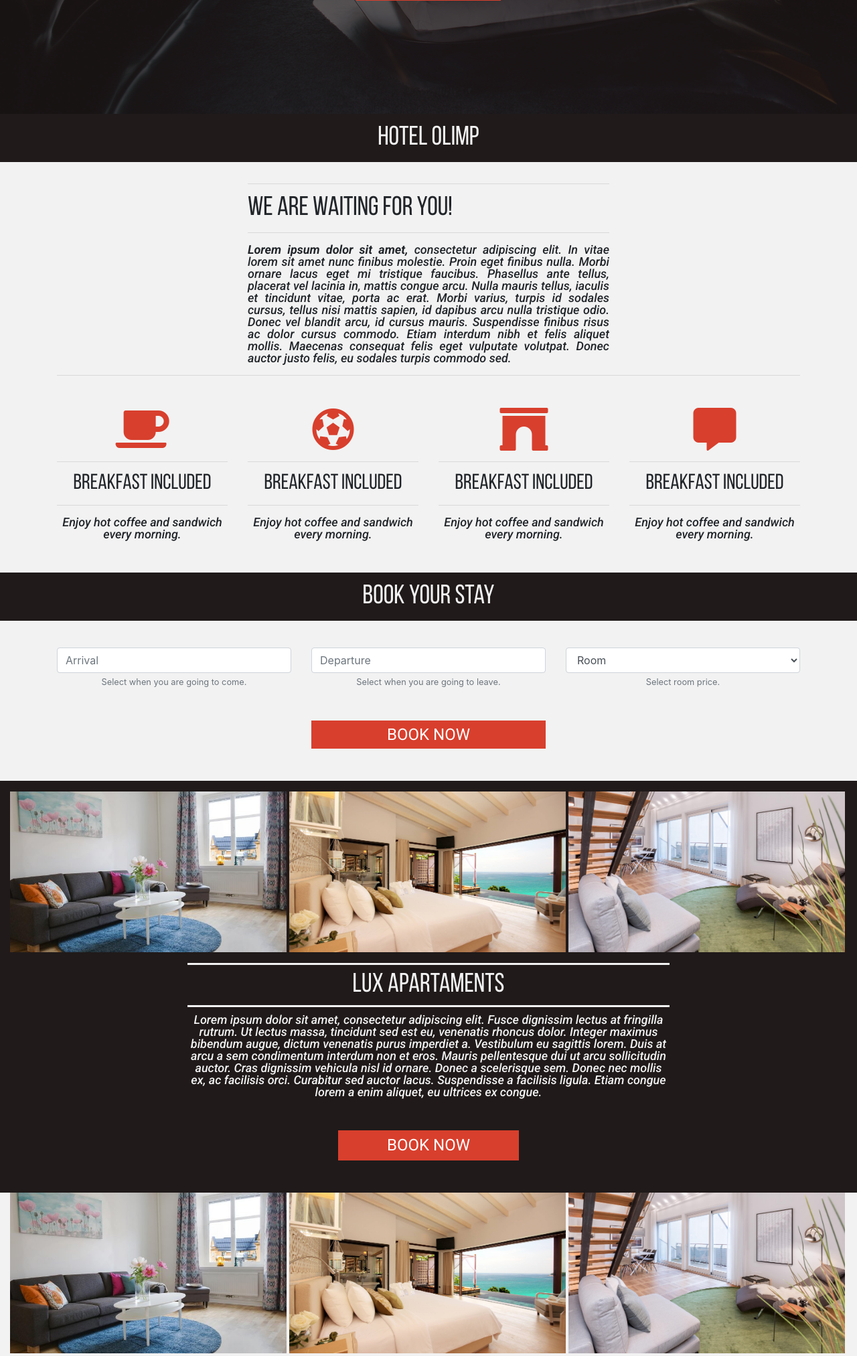
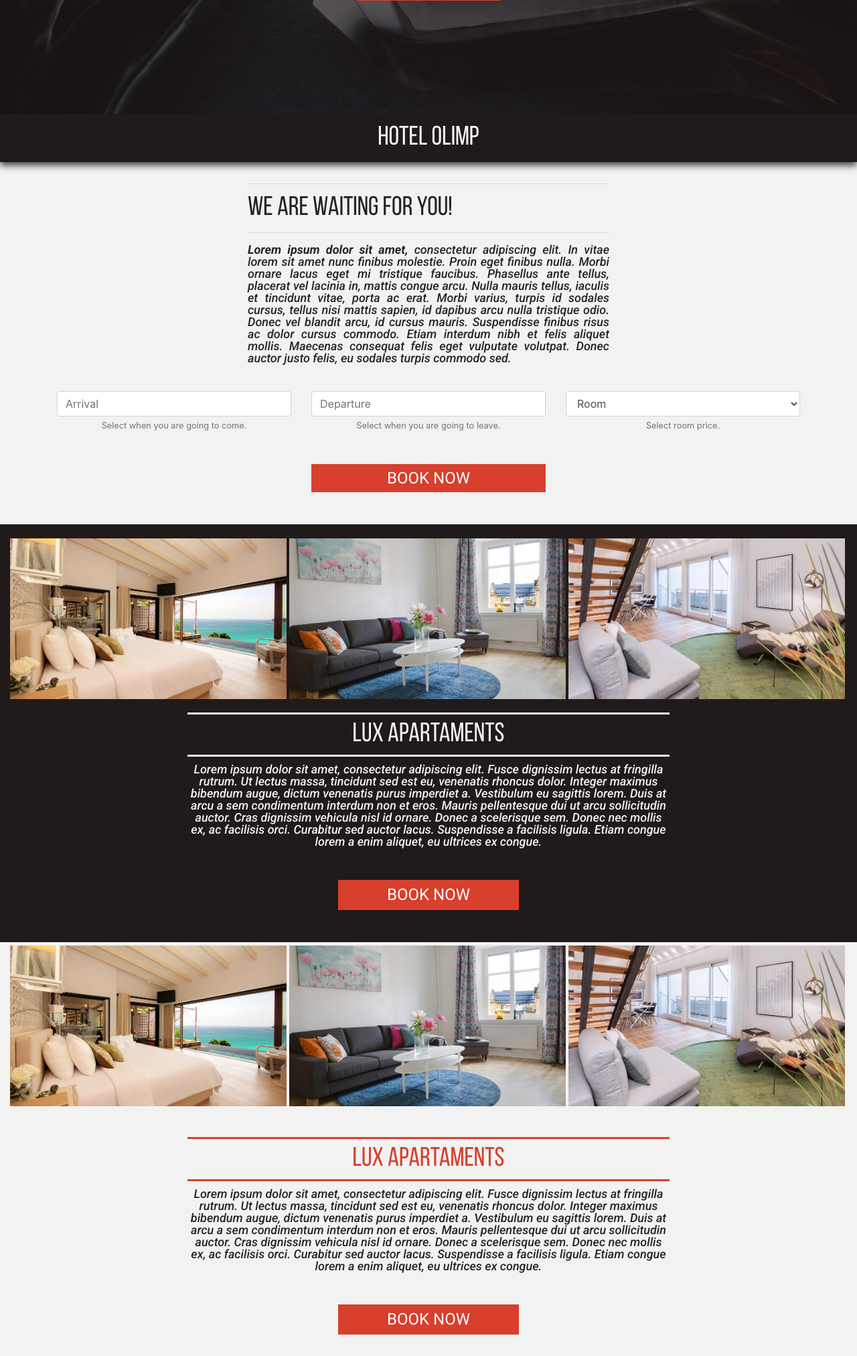
Before and after one commit to artefaktff/artbakulev_second, a Django app: page /other/olimp in a window 1280 px wide. Shown: the part 630-2655 px from the top of the page at 67% size. Run offline with Django 3.2, Linux system fonts and the light colour scheme; some libraries are stand-ins or nearby versions.

Commit message:
Change other/olimp frontend

```diff
--- a/other/templates/other/index.html
+++ b/other/templates/other/index.html
@@ -1,24 +1,23 @@
 <!--TODO: Сделай схему проезда - спойлер-->
 <!--TODO: рассылка и программа лояльности-->
-
-{% load static %}
 <!DOCTYPE html>
 <html lang="ru">
 <head>
     <meta charset="UTF-8">
     <title>Hotel Olimp</title>
-    <link rel="stylesheet" type="text/css" href="{% static "other/css/bootstrap.min.css" %}">
+    <link rel="stylesheet" type="text/css" href="css/bootstrap.min.css">
     <link href="https://fonts.googleapis.com/css?family=Roboto" rel="stylesheet">
     <link rel="stylesheet" href="https://use.fontawesome.com/releases/v5.8.1/css/all.css"
           integrity="sha384-50oBUHEmvpQ+1lW4y57PTFmhCaXp0ML5d60M1M7uH2+nqUivzIebhndOJK28anvf" crossorigin="anonymous">
-    <link rel="stylesheet" type="text/css" href="{% static "other/css/main.css" %}">
+    <link rel="stylesheet" type="text/css" href="css/lightbox.css">
+    <link rel="stylesheet" type="text/css" href="css/main.css">
 
 </head>
 <body>
 <div id="navbar">
     <nav class="navbar my-navbar fixed-top navbar-expand-lg black-bg-75">
         <div class="container">
-            <a class="navbar-brand a-no-decoration" href="#">Olimp</a>
+            <a class="anchor navbar-brand a-no-decoration" href="#jumbotron">Olimp</a>
             <div class="collapse navbar-collapse" id="navbarSupportedContent">
                 <ul class="navbar-nav ml-auto">
                     <li class="nav-item active">
@@ -38,7 +37,7 @@
                         <a class="anchor nav-link a-no-decoration" href="#about-us">ABOUT US</a>
                     </li>
                     <li class="nav-item">
-                        <a class="anchor nav-link a-no-decoration" href="#jumbotron-footer">BOOK</a>
+                        <a id="book-menu-item" class="anchor nav-link a-no-decoration" href="#jumbotron-footer">BOOK</a>
                     </li>
                 </ul>
             </div>
@@ -64,71 +63,41 @@
         </div>
     </div>
 </div>
-<div id="advantages" class="text-center white-bg">
 
-    <div class="black-bg">
+
+<div id="book-preview" class="white-bg">
+    <div class="text-center white-bg">
+        <div class="black-bg-with-shadow">
             <h1 class="subtitle white-text p-3">HOTEL OLIMP</h1>
         </div>
         <div class="container">
             <div class="row mt-3">
                 <div class="col-3"></div>
+
                 <div class="col-6 text-justify">
                     <hr>
                     <h3 class="subtitle">We are waiting for you!</h3>
                     <hr>
                     <p class="italic-text"><strong>Lorem ipsum dolor sit amet,</strong> consectetur adipiscing elit. In
                         vitae lorem sit amet nunc finibus molestie. Proin
-                    eget finibus nulla. Morbi ornare lacus eget mi tristique faucibus. Phasellus ante tellus, placerat
+                        eget finibus nulla. Morbi ornare lacus eget mi tristique faucibus. Phasellus ante tellus,
+                        placerat
                         vel
                         lacinia in, mattis congue arcu. Nulla mauris tellus, iaculis et tincidunt vitae, porta ac erat.
                         Morbi
-                    varius, turpis id sodales cursus, tellus nisi mattis sapien, id dapibus arcu nulla tristique odio.
+                        varius, turpis id sodales cursus, tellus nisi mattis sapien, id dapibus arcu nulla tristique
+                        odio.
                         Donec vel
-                    blandit arcu, id cursus mauris. Suspendisse finibus risus ac dolor cursus commodo. Etiam interdum
+                        blandit arcu, id cursus mauris. Suspendisse finibus risus ac dolor cursus commodo. Etiam
+                        interdum
                         nibh et
-                    felis aliquet mollis. Maecenas consequat felis eget vulputate volutpat. Donec auctor justo felis, eu
+                        felis aliquet mollis. Maecenas consequat felis eget vulputate volutpat. Donec auctor justo
+                        felis, eu
                         sodales
                         turpis commodo sed.</p>
                 </div>
                 <div class="col-3"></div>
             </div>
-        <hr>
-        <div class="row mt-5 pb-5">
-            <div class="col-3">
-                <i class="fa fa-coffee"></i>
-                <hr>
-                <h2 class="mt-3">Breakfast included</h2>
-                <hr>
-                <p class="italic-text">Enjoy hot coffee and sandwich every morning.</p>
-            </div>
-            <div class="col-3">
-                <i class="fa fa-futbol"></i>
-                <hr>
-                <h2 class="mt-3">Breakfast included</h2>
-                <hr>
-                <p class="italic-text">Enjoy hot coffee and sandwich every morning.</p>
-            </div>
-            <div class="col-3">
-                <i class="fa fa-archway"></i>
-                <hr>
-                <h2 class="mt-3">Breakfast included</h2>
-                <hr>
-                <p class="italic-text">Enjoy hot coffee and sandwich every morning.</p>
-            </div>
-            <div class="col-3">
-                <i class="fa fa-comment-alt"></i>
-                <hr>
-                <h2 class="mt-3">Breakfast included</h2>
-                <hr>
-                <p class="italic-text">Enjoy hot coffee and sandwich every morning.</p>
-            </div>
-        </div>
-    </div>
-
-</div>
-<div id="book-preview" class="white-bg">
-    <div class="black-bg">
-        <h1 class="subtitle white-text p-3">Book your stay</h1>
         </div>
         <div class="container mt-3">
             <div class="row">
@@ -145,7 +114,8 @@
                     <div class="form-group">
                         <label for="book-preview-departure"></label>
                         <input type="email" class="form-control" id="book-preview-departure" placeholder="Departure">
-                    <small id="book-preview-departure-help" class="form-text text-muted">Select when you are going to
+                        <small id="book-preview-departure-help" class="form-text text-muted">Select when you are going
+                            to
                             leave.
                         </small>
                     </div>
@@ -171,57 +141,82 @@
 
     <div id="rooms" class="white-bg">
 
-    <div class="container-fluid black-bg white-text pt-3">
+        <div class="container-fluid black-bg white-text pt-3 pb-5">
             <div class="horizontal-gallery">
-            <img src="{% static 'other/images/cozy.jpeg' %}" alt="test">
-            <img src="{% static 'other/images/sea.jpg' %}" alt="test">
-            <img src="{% static 'other/images/light.jpg' %}" alt="test">
+                <div class="scrolls">
+                    <a href="images/sea.jpg" data-lightbox="lux" data-title="Lux room"><img alt="lux"
+                                                                                            src="images/sea.jpg"></a>
+                    <a href="images/cozy.jpeg" data-lightbox="lux" data-title="Lux room"><img alt="lux"
+                                                                                              src="images/cozy.jpeg"></a>
+                    <a href="images/light.jpg" data-lightbox="lux" data-title="Lux room"><img alt="lux"
+                                                                                              src="images/light.jpg"></a>
+                    <a href="images/jumbotron-main.jpeg" data-lightbox="lux" data-title="Lux room"><img alt="lux"
+                                                                                                        src="images/jumbotron-main.jpeg"></a>
+                    <a href="images/sea.jpg" data-lightbox="lux" data-title="Lux room"><img alt="lux"
+                                                                                            src="images/sea.jpg"></a>
+                </div>
             </div>
             <div class="container text-center mt-3">
                 <div class="my-hr white-bg"></div>
                 <h1 class="subtitle white-text">Lux apartaments</h1>
                 <div class="my-hr white-bg"></div>
                 <p class="italic-text">
-                Lorem ipsum dolor sit amet, consectetur adipiscing elit. Fusce dignissim lectus at fringilla rutrum. Ut
+                    Lorem ipsum dolor sit amet, consectetur adipiscing elit. Fusce dignissim lectus at fringilla rutrum.
+                    Ut
                     lectus massa, tincidunt sed est eu, venenatis rhoncus dolor. Integer maximus bibendum augue, dictum
-                venenatis purus imperdiet a. Vestibulum eu sagittis lorem. Duis at arcu a sem condimentum interdum non
-                et eros. Mauris pellentesque dui ut arcu sollicitudin auctor. Cras dignissim vehicula nisl id ornare.
-                Donec a scelerisque sem. Donec nec mollis ex, ac facilisis orci. Curabitur sed auctor lacus. Suspendisse
+                    venenatis purus imperdiet a. Vestibulum eu sagittis lorem. Duis at arcu a sem condimentum interdum
+                    non
+                    et eros. Mauris pellentesque dui ut arcu sollicitudin auctor. Cras dignissim vehicula nisl id
+                    ornare.
+                    Donec a scelerisque sem. Donec nec mollis ex, ac facilisis orci. Curabitur sed auctor lacus.
+                    Suspendisse
                     a facilisis ligula. Etiam congue lorem a enim aliquet, eu ultrices ex congue.
                 </p>
-            <div class="btn my-btn text-white mt-5 mb-5">BOOK NOW</div>
+                <div class="anchor btn my-btn text-white mt-5" href="#jumbotron-footer">BOOK NOW</div>
             </div>
         </div>
         <div class="container-fluid">
             <div class="horizontal-gallery">
-            <img src="{% static 'other/images/cozy.jpeg' %}" alt="test">
-            <img src="{% static 'other/images/sea.jpg' %}" alt="test">
-            <img src="{% static 'other/images/light.jpg' %}" alt="test">
+                <div class="scrolls">
+                    <a href="images/sea.jpg" data-lightbox="lux" data-title="Lux room"><img alt="lux"
+                                                                                            src="images/sea.jpg"></a>
+                    <a href="images/cozy.jpeg" data-lightbox="lux" data-title="Lux room"><img alt="lux"
+                                                                                              src="images/cozy.jpeg"></a>
+                    <a href="images/light.jpg" data-lightbox="lux" data-title="Lux room"><img alt="lux"
+                                                                                              src="images/light.jpg"></a>
+                    <a href="images/jumbotron-main.jpeg" data-lightbox="lux" data-title="Lux room"><img alt="lux"
+                                                                                                        src="images/jumbotron-main.jpeg"></a>
+                    <a href="images/sea.jpg" data-lightbox="lux" data-title="Lux room"><img alt="lux"
+                                                                                            src="images/sea.jpg"></a>
+                </div>
             </div>
             <div class="container text-center mt-3 pt-3">
                 <div class="my-hr coral-bg"></div>
                 <h1 class="subtitle coral-text">Lux apartaments</h1>
                 <div class="my-hr coral-bg"></div>
                 <p class="italic-text">
-                Lorem ipsum dolor sit amet, consectetur adipiscing elit. Fusce dignissim lectus at fringilla rutrum. Ut
+                    Lorem ipsum dolor sit amet, consectetur adipiscing elit. Fusce dignissim lectus at fringilla rutrum.
+                    Ut
                     lectus massa, tincidunt sed est eu, venenatis rhoncus dolor. Integer maximus bibendum augue, dictum
-                venenatis purus imperdiet a. Vestibulum eu sagittis lorem. Duis at arcu a sem condimentum interdum non
-                et eros. Mauris pellentesque dui ut arcu sollicitudin auctor. Cras dignissim vehicula nisl id ornare.
-                Donec a scelerisque sem. Donec nec mollis ex, ac facilisis orci. Curabitur sed auctor lacus. Suspendisse
+                    venenatis purus imperdiet a. Vestibulum eu sagittis lorem. Duis at arcu a sem condimentum interdum
+                    non
+                    et eros. Mauris pellentesque dui ut arcu sollicitudin auctor. Cras dignissim vehicula nisl id
+                    ornare.
+                    Donec a scelerisque sem. Donec nec mollis ex, ac facilisis orci. Curabitur sed auctor lacus.
+                    Suspendisse
                     a facilisis ligula. Etiam congue lorem a enim aliquet, eu ultrices ex congue.
                 </p>
-            <div class="btn my-btn text-white mt-5 mb-5">BOOK NOW</div>
+                <div class="anchor btn my-btn text-white mt-5" href="#jumbotron-footer">BOOK NOW</div>
             </div>
         </div>
     </div>
 
     <div id="temp-parallax" class="black-bg opacity-50"></div>
-<div id="parallax">
-</div>
+    <div id="parallax"></div>
 
 
     <div id="sights">
-    <div class="black-bg">
+        <div class="black-bg-with-shadow">
             <h1 class="subtitle white-text p-3 text-center">Nearest sights</h1>
         </div>
         <div id="sights-images" class="container-fluid p-0, m-0">
@@ -327,10 +322,15 @@
             </div>
         </div>
     </div>
+
+
+</div>
+
 <div id="about-us" class="white-bg">
-    <h1 class="subtitle text-center w-100 white-text black-bg pt-3 pb-2">CONTACTS</h1>
+
+    <h1 class="subtitle text-center w-100 white-text black-bg-with-shadow pt-3 pb-2">CONTACTS</h1>
     <div class="container">
-        <div class="row justify-content-center italic-text mt-4 pt-5 pb-5">
+        <div class="row justify-content-center italic-text mt-4 pt-4 pb-5">
             <div class="col-4 text-right">
                 Moscow,<br>
                 Moscvoretckaya<br>
@@ -356,6 +356,7 @@
         <br/>
     </div>
 </div>
+
 <div id="jumbotron-footer">
     <div class="solid opacity-75 black-bg"></div>
     <div class="d-flex h-100 justify-content-center align-items-center">
@@ -409,9 +410,10 @@
     </div>
 </div>
 </body>
-<script type="text/javascript" src="{% static 'other/js/jquery-3.3.1.min.js' %}"></script>
-<script type="text/javascript" src="{% static 'other/js/popper.min.js' %}"></script>
-<script type="text/javascript" src="{% static 'other/js/bootstrap.min.js' %}"></script>
-<script type="text/javascript" src="{% static 'other/js/onReady.js' %}"></script>
-<script type="text/javascript" src="{% static 'other/js/scroll.js' %}"></script>
+<script type="text/javascript" src="js/jquery-3.3.1.min.js"></script>
+<script type="text/javascript" src="js/popper.min.js"></script>
+<script type="text/javascript" src="js/bootstrap.min.js"></script>
+<script type="text/javascript" src="js/onReady.js"></script>
+<script type="text/javascript" src="js/scroll.js"></script>
+<script type="text/javascript" src="js/lightbox.js"></script>
 </html>
--- a/static/other/css/default.sass
+++ b/static/other/css/default.sass
@@ -40,18 +40,21 @@ h1, h2, h3, h4, h5, h6, p
 a
   text-decoration: underline
   +transition(0.4s)
-  color: $black
+
   &:hover
     +transition(0.4s)
     color: $coral
+
   &:visited
     color: $black-50
 
 .a-no-decoration
   text-decoration: none
   outline: none
+
   &:hover
     text-decoration: none
+
   &:visited
     text-decoration: none
 
@@ -91,6 +94,12 @@ a
 .black-bg
   background-color: $black
 
+.black-bg-with-shadow
+  background-color: $black
+  -webkit-box-shadow: 0 5px 10px 0 rgba(0,0,0,0.75)
+  -moz-box-shadow: 0 5px 10px 0 rgba(0,0,0,0.75)
+  box-shadow: 0 5px 10px 0 rgba(0,0,0,0.75)
+
 .black-bg-50
   background-color: $black-50
 
@@ -116,16 +125,23 @@ a
   margin: 10px 0
 
 .my-navbar
-  border-bottom: $white 3px solid
+  -webkit-box-shadow: 0 5px 10px 0 rgba(0,0,0,0.75)
+  -moz-box-shadow: 0 5px 10px 0 rgba(0,0,0,0.75)
+  box-shadow: 0 5px 10px 0 rgba(0,0,0,0.75)
+  #book-menu-item
+    color: coral
+
   .navbar-brand
     font-size: 1.5em
   z-index: 10000
   font-family: "Bebas Neue", sans-serif
   font-size: 1.5em
   +transition(0.9s)
+
   &:hover
     background-color: $black
     +transition(0.5s)
+
   a
     color: $white
 
@@ -135,6 +151,7 @@ a
   font-size: 24px
   font-family: 'Roboto', sans-serif
   padding: 0.5% 10%
+
   &:hover
     background-color: $dark-coral
 
--- a/static/other/css/main.css
+++ b/static/other/css/main.css
@@ -12,8 +12,7 @@ a {
   transition: 0.4s;
   -moz-transition: 0.4s;
   -o-transition: 0.4s;
-  -webkit-transition: 0.4s;
-  color: #201a1a; }
+  -webkit-transition: 0.4s; }
   a:hover {
     transition: 0.4s;
     -moz-transition: 0.4s;
@@ -62,6 +61,12 @@ a {
 .black-bg {
   background-color: #201a1a; }
 
+.black-bg-with-shadow {
+  background-color: #201a1a;
+  -webkit-box-shadow: 0 5px 10px 0 rgba(0, 0, 0, 0.75);
+  -moz-box-shadow: 0 5px 10px 0 rgba(0, 0, 0, 0.75);
+  box-shadow: 0 5px 10px 0 rgba(0, 0, 0, 0.75); }
+
 .black-bg-50 {
   background-color: rgba(32, 26, 26, 0.5); }
 
@@ -86,7 +91,9 @@ a {
   margin: 10px 0; }
 
 .my-navbar {
-  border-bottom: #f2f2f2 3px solid;
+  -webkit-box-shadow: 0 5px 10px 0 rgba(0, 0, 0, 0.75);
+  -moz-box-shadow: 0 5px 10px 0 rgba(0, 0, 0, 0.75);
+  box-shadow: 0 5px 10px 0 rgba(0, 0, 0, 0.75);
   z-index: 10000;
   font-family: "Bebas Neue", sans-serif;
   font-size: 1.5em;
@@ -94,6 +101,8 @@ a {
   -moz-transition: 0.9s;
   -o-transition: 0.9s;
   -webkit-transition: 0.9s; }
+  .my-navbar #book-menu-item {
+    color: coral; }
   .my-navbar .navbar-brand {
     font-size: 1.5em; }
   .my-navbar:hover {
@@ -130,6 +139,43 @@ a {
       -o-transition: 0.3s;
       -webkit-transition: 0.3s;
       color: #d83f2d; }
+
+.horizontal-gallery {
+  margin: auto;
+  text-align: center;
+  position: relative;
+  -webkit-border-radius: 5px;
+  -moz-border-radius: 5px;
+  border-radius: 5px;
+  margin-bottom: 20px !important;
+  width: 100%;
+  padding-top: 5px;
+  white-space: nowrap;
+  *display: inline;
+  *zoom: 1;
+  vertical-align: top; }
+  .horizontal-gallery .scrolls {
+    overflow-x: scroll;
+    overflow-y: hidden; }
+    .horizontal-gallery .scrolls::-webkit-scrollbar {
+      width: 12px; }
+    .horizontal-gallery .scrolls::-webkit-scrollbar-track {
+      -webkit-box-shadow: inset 0 0 6px rgba(0, 0, 0, 0.3);
+      -webkit-border-radius: 10px;
+      border-radius: 10px; }
+    .horizontal-gallery .scrolls::-webkit-scrollbar-thumb {
+      -webkit-border-radius: 10px;
+      border-radius: 10px;
+      background: #d83f2d;
+      -webkit-box-shadow: inset 0 0 6px rgba(0, 0, 0, 0.5); }
+    .horizontal-gallery .scrolls:window-inactive {
+      background: rgba(255, 0, 0, 0.4); }
+  .horizontal-gallery .imageDiv img {
+    box-shadow: 1px 1px 10px #999;
+    margin: 2px;
+    max-height: 300px;
+    cursor: pointer;
+    display: inline-block; }
 
 #jumbotron, #jumbotron-footer {
   height: 100vh;
--- a/static/other/css/main.sass
+++ b/static/other/css/main.sass
@@ -3,12 +3,63 @@
 
 #navbar
   display: none
+
   a
     +transition(0.3s)
 
     &:hover
       +transition(0.3s)
       color: $coral
+
+
+.horizontal-gallery
+  margin: auto
+  text-align: center
+  position: relative
+  -webkit-border-radius: 5px
+  -moz-border-radius: 5px
+  border-radius: 5px
+  margin-bottom: 20px !important
+  width: 100%
+  padding-top: 5px
+
+
+  .scrolls
+    overflow-x: scroll
+    overflow-y: hidden
+
+    &::-webkit-scrollbar
+      width: 12px
+
+
+    &::-webkit-scrollbar-track
+      -webkit-box-shadow: inset 0 0 6px rgba(0, 0, 0, 0.3)
+      -webkit-border-radius: 10px
+      border-radius: 10px
+
+
+    &::-webkit-scrollbar-thumb
+      -webkit-border-radius: 10px
+      border-radius: 10px
+      background: $coral
+      -webkit-box-shadow: inset 0 0 6px rgba(0, 0, 0, 0.5)
+    &:window-inactive
+      background: rgba(255, 0, 0, 0.4)
+
+
+  white-space: nowrap
+
+  .imageDiv img
+    box-shadow: 1px 1px 10px #999
+    margin: 2px
+    max-height: 300px
+
+    cursor: pointer
+    display: inline-block
+  *display: inline
+  *zoom: 1
+  vertical-align: top
+
 
 #jumbotron, #jumbotron-footer
   height: 100vh
@@ -113,6 +164,7 @@
     padding: 0
     filter: brightness(0.7)
     +transition(0.6s)
+
     &:hover
       +transition(0.6s)
       filter: brightness(1)
@@ -125,11 +177,13 @@
   #sights-text
     .col-3
       position: absolute
+
 #about-us
   #about-us-center-column
     flex-basis: 0
     border-right: 4px solid $black
     border-left: 4px solid $black
+
   #about-us-temp-map
     width: 100%
     height: 20vh
--- a/static/other/js/onReady.js
+++ b/static/other/js/onReady.js
@@ -1,15 +1,17 @@
-$(document).ready(function(){
-   let jumbotron_text_block =  $('#jumbotron-text-block'),
+$(document).ready(function () {
+    let jumbotron_text_block = $('#jumbotron-text-block'),
         h1 = jumbotron_text_block.find(".title")[0],
         max_width = getComputedStyle(h1).width;
     jumbotron_text_block.css('max-width', max_width);
 
-   $(document).on('scroll', function(e){
-       let navbar = $('#navbar');
-       if (window.pageYOffset > $('#jumbotron').innerHeight()){
+    $(document).on('scroll', function (e) {
+        let navbar = $('#navbar'),
+            jumbotron_footer = $('#jumbotron-footer'),
+            height_jumbotron = $('#jumbotron').innerHeight(),
+            height_jumbotron_footer_plus_size = jumbotron_footer.offset().top - jumbotron_footer.height();
+        if (height_jumbotron < window.pageYOffset && window.pageYOffset < height_jumbotron_footer_plus_size) {
             navbar.fadeIn();
-       }
-       else if (navbar.css('display') === 'block'){
+        } else {
             navbar.fadeOut();
         }
     });
--- a/static/other/js/scroll.js
+++ b/static/other/js/scroll.js
@@ -2,7 +2,7 @@ $(document).ready(function () {
     $(".anchor[href*=#]").on("click", function (e) {
         var anchor = $(this);
         $('html, body').stop().animate({
-            scrollTop: $(anchor.attr('href')).offset().top - 75
+            scrollTop: $(anchor.attr('href')).offset().top
         }, 777);
         e.preventDefault();
         return false;
```
Also changed, not shown: static/other/css/lightbox.css (added), static/other/images/close.png (added), static/other/images/loading.gif (added), static/other/images/next.png (added), static/other/images/prev.png (added), static/other/js/lightbox.js (added), 2 other files. Lines whose indentation alone changed are shown as unchanged.
